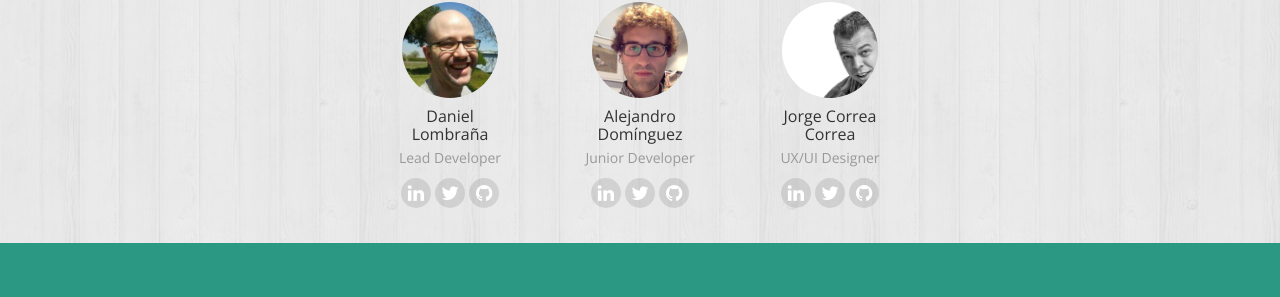
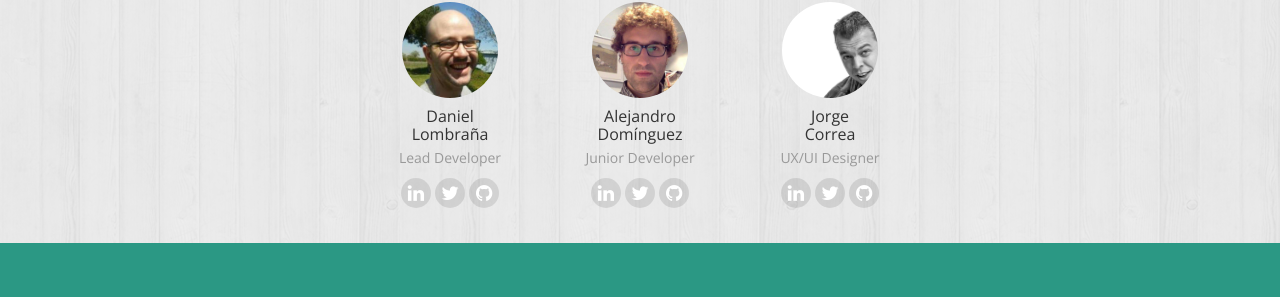
Before and after one commit to Scifabric/pybossa.github.io, a Jekyll site: the page built from about/index.html, in a window 1280 px wide and 900 px high, scrolled down 749 px. Shown: the part 168-465 px from the top of the window. Built offline with Jekyll 4.4.1, drawn with Linux system fonts in a browser that asks for light colours; nearby versions of some CDN libraries; some web fonts are replaced; Markdown is read by kramdown in place of the engine named in the settings.

Commit message:
Fix surname of Jorge

```diff
--- a/_data/crew.yaml
+++ b/_data/crew.yaml
@@ -21,7 +21,7 @@
   bio: "loves mathematics but only beated by his passion for developing web apps."
   homepage: http://www.linkedin.com/in/alejandrodob
 
-- name: Jorge Correa
+- name: Jorge
   surname: Correa
   author: jcorrea
   position: "UX/UI Designer"
```
